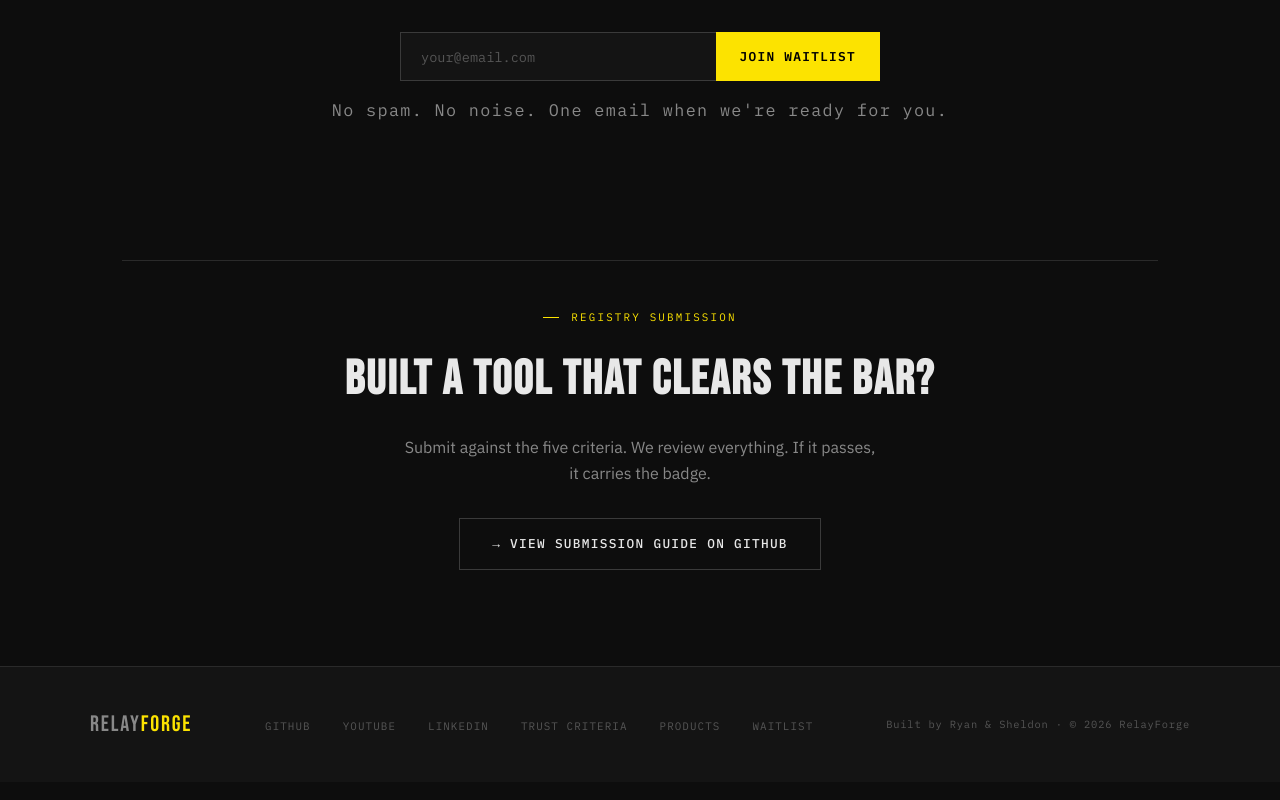
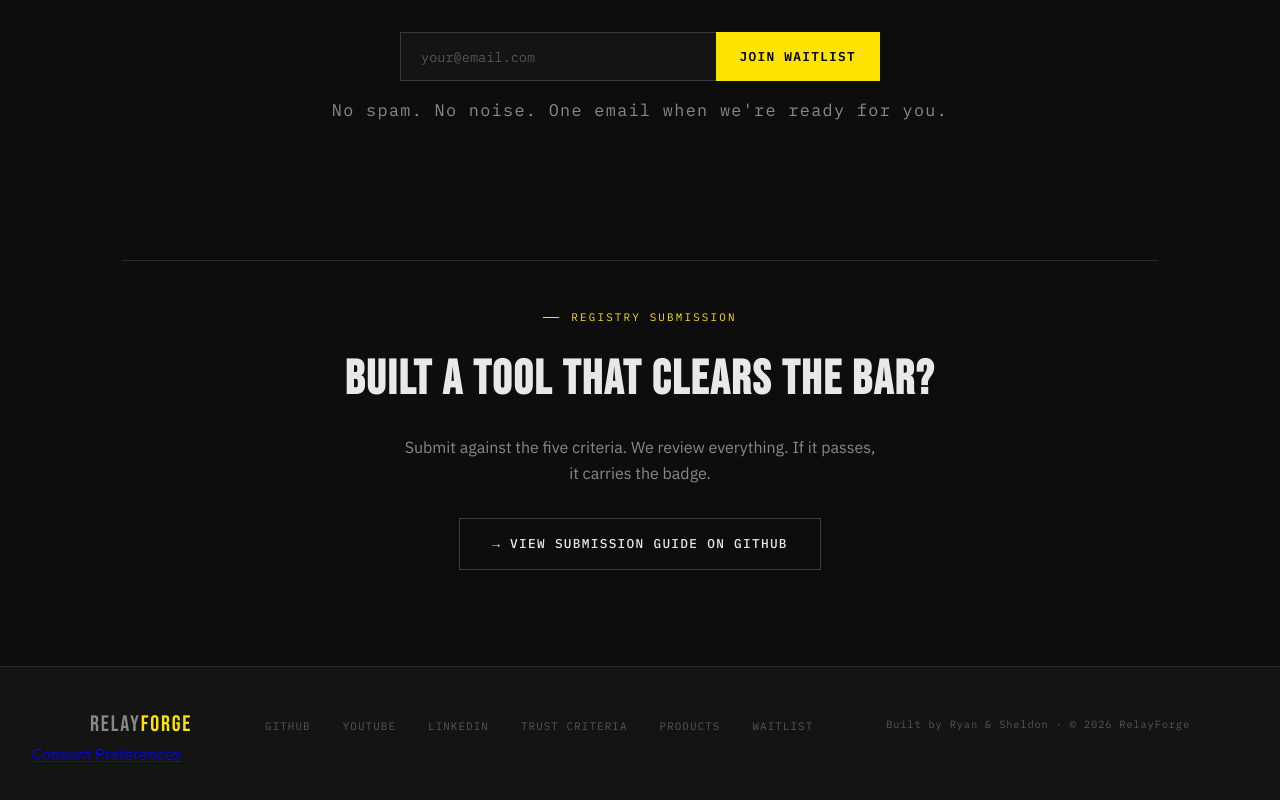
Before and after one commit to ryan10sa-star/RelayForge, a website: page docs/index.html in a window 1280 px wide. Shown: the part 4137-4937 px from the top of the page. Drawn offline with Linux system fonts and the light colour scheme.

Commit message:
feat: add Termly consent preferences link to index.html

```diff
--- a/docs/index.html
+++ b/docs/index.html
@@ -968,7 +968,8 @@
       </ul>
       <div class="footer-credit">Built by Ryan &amp; Sheldon · © 2026 RelayForge</div>
     </div>
-  </footer>
+  <a href="#" class="termly-display-preferences">Consent Preferences</a>
+</footer>
 
   <script>
     async function handleWaitlist(e) {
```
